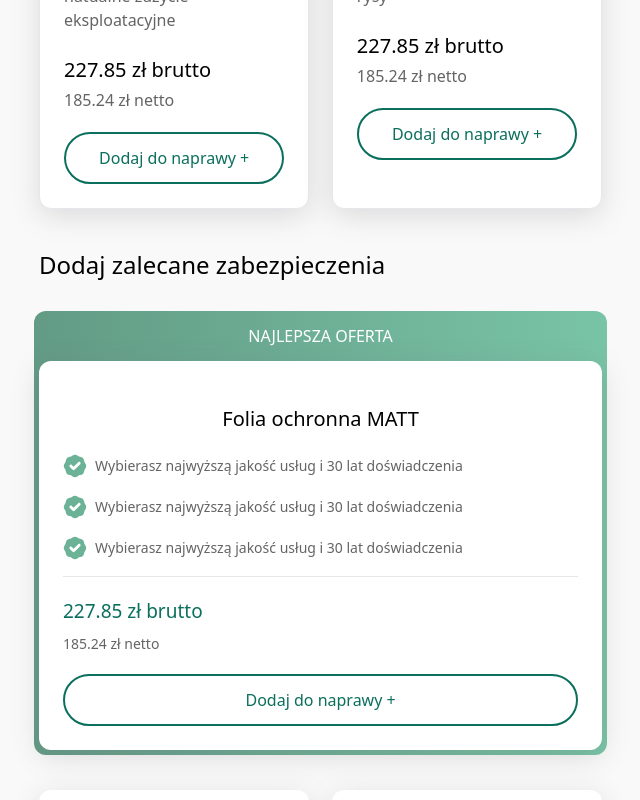
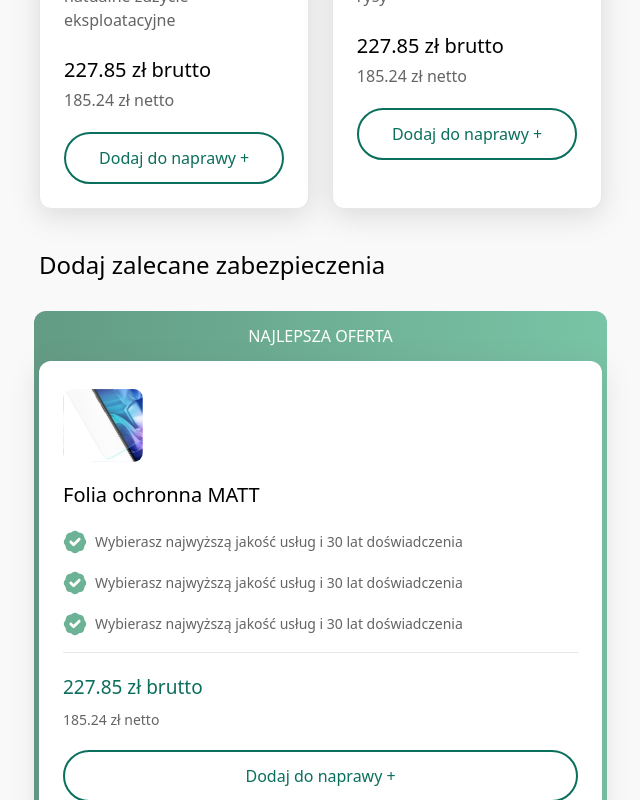
Before and after one commit to LOLFACE95/ccs_app, a Vue app: page / in a window 1280 px wide. Both pictures are taken after a click on the element "Wybierz PREMIUM". Shown: the part 869-1669 px from the top of the page, without its empty margins (89-729 px from the left). Built offline with nearby package versions, Linux system fonts and the light colour scheme.

Commit message:
Bug fixing

```diff
--- a/src/components/AddCard.vue
+++ b/src/components/AddCard.vue
@@ -1,7 +1,11 @@
 <template>
     <div class="overflow-hidden">
-        <h3 class="text-center text-xl font-medium my-5">
-            {{ cardElements.title }}
+        <div class="bg-white w-20 h-20  bg-contain bg-center rounded-lg bg-no-repeat"
+            :class="cardElements.imgUrl"
+            >
+        </div>
+        <h3 class="mt-4 text-xl font-medium my-5">
+            {{ cardElements.cardName }}
 
         </h3>
             <div class="leading-[25px] text-ourGray text-sm border-b pb-4">
@@ -64,10 +68,16 @@ export default {
     },
     methods: {
     add() {
-      this.isAdd = true;
+        if(!this.isAdd){
+        this.$emit('add-property', this.cardElements);
+        this.isAdd = true;
+      }
     },
     deleteAdd() {
-      this.isAdd = false;
+        if(this.isAdd){
+        this.$emit('delete-property', this.cardElements.cardName, this.cardElements.grossCost, this.cardElements.netCost);
+        this.isAdd = false;
+      }
     },
 
   }
--- a/src/components/StepSecondLeft.vue
+++ b/src/components/StepSecondLeft.vue
@@ -21,17 +21,24 @@
             <div class="mt-20">
 
                 <PremiumCard class="w-full">
-                    <AddCard :card-elements="recomSecurity[0]"/>
+                    <AddCard :card-elements="recomSecurity[0]"
+                            @add-property="emitAddProperty"
+                            @delete-property="emitDeleteProperty"
+                            />
                 </PremiumCard>
 
                 <div class="flex justify-between mt-10 sm:flex-row flex-col">
                     <Card class="w-full sm:w-[48%]">
-                        <AddCard :card-elements="recomSecurity[0]"
-                        class=" "/>
+                        <AddCard :card-elements="recomSecurity[1]"
+                            @add-property="emitAddProperty"
+                            @delete-property="emitDeleteProperty"
+                            />
                     </Card>
                     <Card class="w-full sm:w-[48%] mt-8 sm:mt-0">
-                        <AddCard :card-elements="recomSecurity[0]"
-                        class=" "/>
+                        <AddCard :card-elements="recomSecurity[2]"
+                            @add-property="emitAddProperty"
+                            @delete-property="emitDeleteProperty"
+                            />
                     </Card>
                 </div>
             </div>
@@ -93,7 +100,8 @@ export default{
             ],
             recomSecurity: [
                 {
-                    title: "Folia ochronna MATT",
+                    cardName: "Folia ochronna MATT",
+                    description: "Wysokiej klasy folia ochronna",
                     packageElements: [
                         {
                             id: 0, element: "Wybierasz najwyższą jakość usług i 30 lat doświadczenia",
@@ -107,9 +115,12 @@ export default{
                     ],
                     grossCost: 227.85,
                     netCost: 185.24,
+                    imgUrl: "bg-[url('images/folia_premium.svg')]",
+
                 },
                 {
-                    title: "Folia ochronna Basic",
+                    cardName: "Folia ochronna Basic",
+                    description: "Wysokiej klasy folia ochronna",
                     packageElements: [
                         {
                             id: 0, element: "Wybierasz najwyższą jakość usług i 30 lat doświadczenia",
@@ -123,9 +134,11 @@ export default{
                     ],
                     grossCost: 227.85,
                     netCost: 185.24,
+                    imgUrl: "bg-[url('images/folia_premium.svg')]",
                 },
                 {
-                    title: "Folia ochronna Basic",
+                    cardName: "Folia ochronna Basic",
+                    description: "Wysokiej klasy folia ochronna",
                     packageElements: [
                         {
                             id: 0, element: "Wybierasz najwyższą jakość usług i 30 lat doświadczenia",
@@ -139,6 +152,7 @@ export default{
                     ],
                     grossCost: 227.85,
                     netCost: 185.24,
+                    imgUrl: "bg-[url('images/folia_premium.svg')]",
                 }
             ],
         };
--- a/src/components/SummaryCard.vue
+++ b/src/components/SummaryCard.vue
@@ -9,7 +9,7 @@
                 <h3 class="mt-4 text-medium">{{ ownChoice.cardName }}</h3>
                 <p class="text-sm text-ourGray">{{ ownChoice.description }}</p>
             </div>
-            <div class="sm:text-right sm:w-1/3 sm:mt-0 mt-4">
+            <div class="sm:text-right sm:w-2/5 sm:mt-0 mt-4">
                     <p class="text-medium">
                         {{ownChoice.grossCost}} zł brutto
 
@@ -19,7 +19,7 @@
                     </p>
                 <div class="flex relative mt-5">
 
-                    <HorizontalButton class="ml-0 w-full duration-[.2s]"
+                    <HorizontalButton class="ml-0 w-full duration-[.2s] "
                                 :class="{'!w-[80%] bg-[#EBEBEB] rounded-[100px]':isAdd}"
                                 @click="emitAddProperty"
                                 >
```
Also changed, not shown: src/assets/images/folia_premium.svg (added), 1 other file (tests, documents, lock files or other folders).
